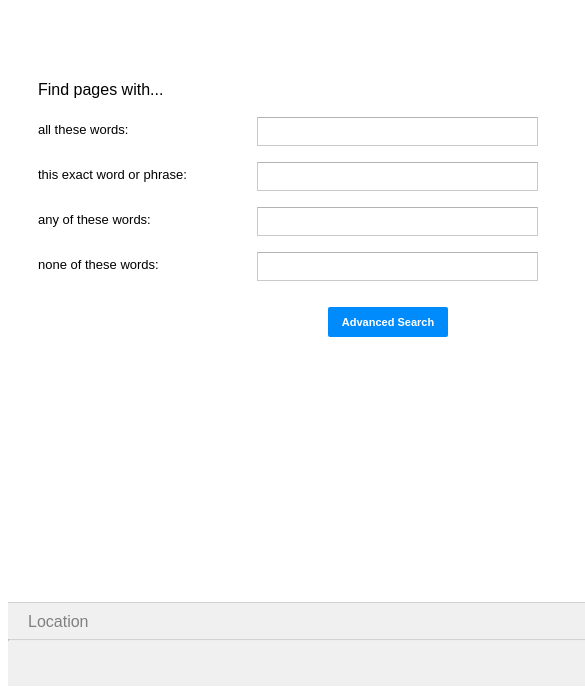
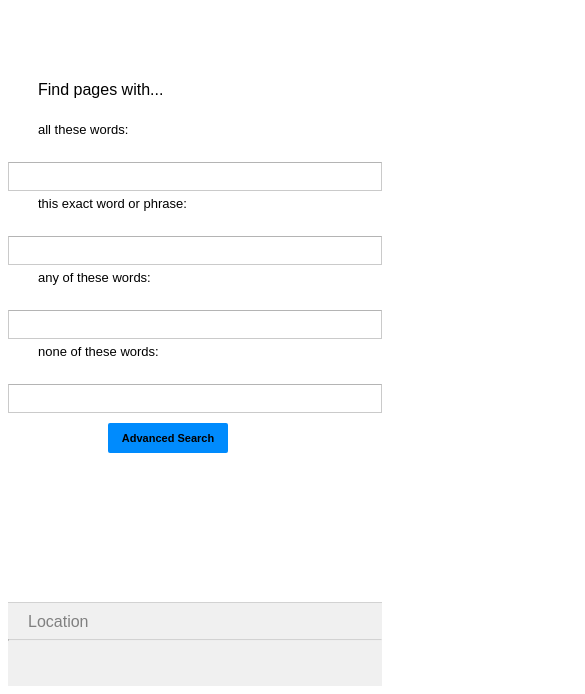
Before and after one commit to Pratham-01/lecture0, a plain HTML site: page advanced.html in a window 390 px wide. Shown: the part 166-860 px from the top of the page, 585 px wide, since content can reach past the window. Drawn offline with Linux system fonts and the light colour scheme.

Commit message:
mobile-res

```diff
--- a/Project0Styles.css
+++ b/Project0Styles.css
@@ -263,7 +263,7 @@ hr {
     margin-left: 470px;
     margin-top: 10px;
     margin-bottom: 30px;
-    color: white;
+    color: black;
     font-size: 11px;
     font-weight: bold;
 }
@@ -289,6 +289,14 @@ hr {
     }
 }
 
+@media (max-width: 414px) {
+    .form-grid {grid-template-columns: auto;}
+    #adv-submit {
+        columns: 1;
+        margin-left: 100px;
+    }
+}
+
 @media (max-height: 549px) {
     .grid-container {row-gap: 6%;}
 
```
